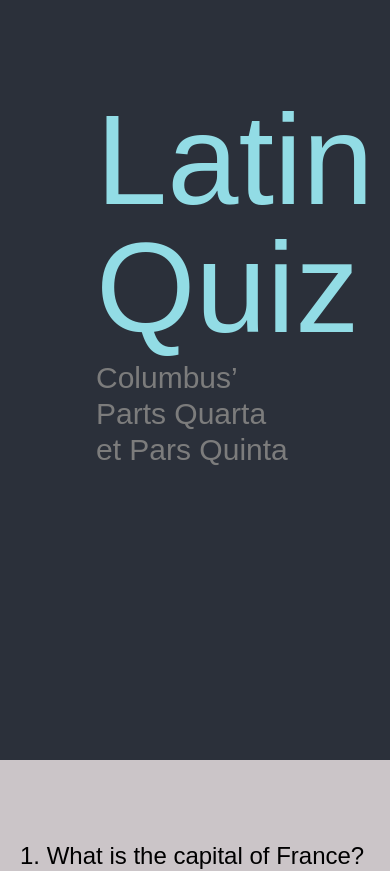
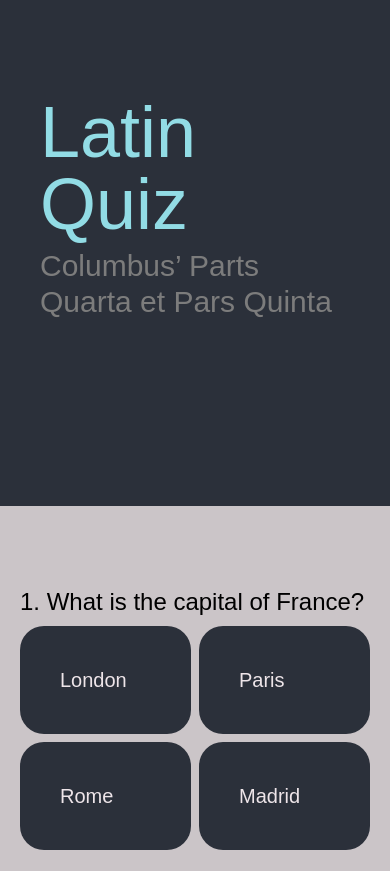
Before and after one commit to cqb13/latin-quiz, a Next.js app: page / in a window 390 px wide. Shown: the top 871 px of the page. Built offline with nearby package versions, Linux system fonts and the light colour scheme; a web font is replaced by a local one.

Commit message:
mobile style fix

```diff
--- a/app/layout.tsx
+++ b/app/layout.tsx
@@ -30,8 +30,8 @@ export default function RootLayout({
   return (
     <html lang='en'>
       <body className={`${inter.className} bg-lavender_blush`}>
-        <header className='h-[90vh] bg-gunmetal p-24'>
-          <h1 className='font-signika text-non_photo_blue text-9xl'>
+        <header className='h-[90vh] bg-gunmetal p-24 max-md:px-10 max-md:text-left max-sm:h-[60vh]'>
+          <h1 className='font-signika text-non_photo_blue text-9xl max-md:text-8xl max-sm:text-7xl'>
             Latin Quiz
           </h1>
           <sub className='font-signika text-gray text-3xl'>
```
